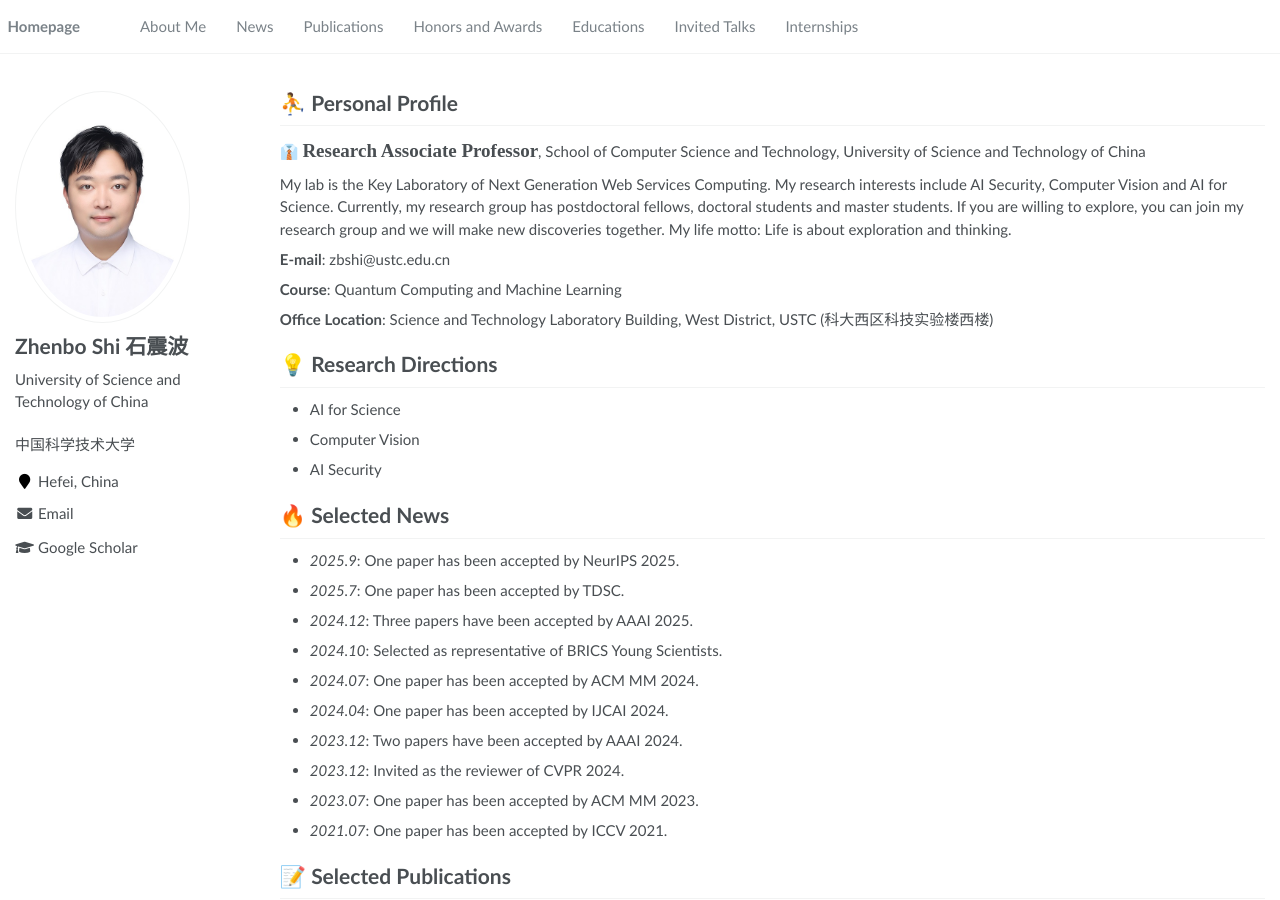
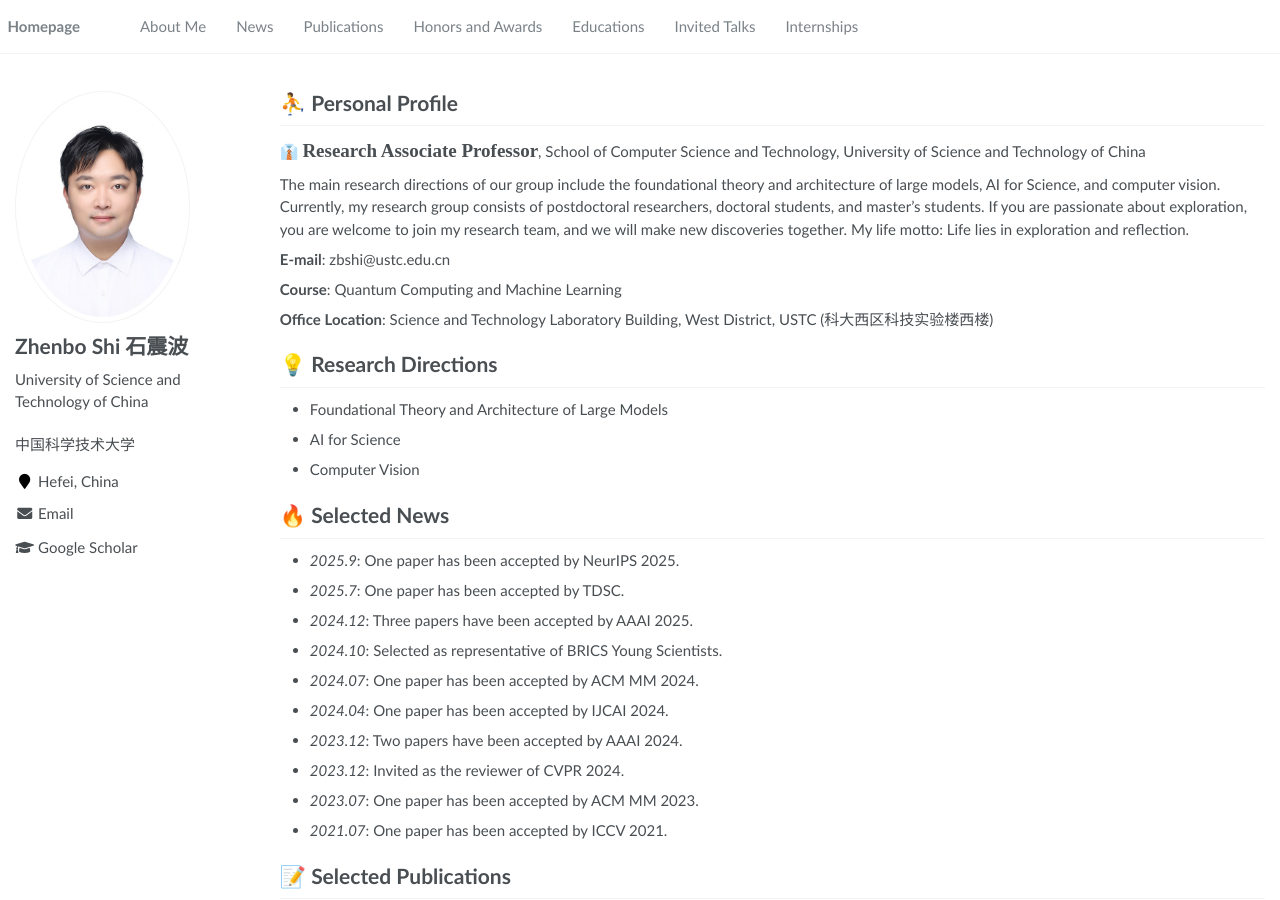
Before and after one commit to shizhenbo/shizhenbo.github.io, a Jekyll site: the page built from _pages/about.md, in a window 1280 px wide and 900 px high. Built offline with Jekyll 4.4.1, drawn with Linux system fonts in a browser that asks for light colours; some of the changed text lies outside the part shown.

Commit message:
Update about.md

```diff
--- a/_pages/about.md
+++ b/_pages/about.md
@@ -14,11 +14,10 @@ redirect_from:
 # ⛹️ Personal Profile
 👔 <span style="font-family: 'Times New Roman', serif; font-weight: bold; font-size: 19px;">Research Associate Professor</span>, School of Computer Science and Technology, University of Science and Technology of China
 
-My lab is the Key Laboratory of Next Generation Web Services Computing.
-My research interests include AI Security, Computer Vision and AI for Science.
-Currently, my research group has postdoctoral fellows, doctoral students and master students.
-If you are willing to explore, you can join my research group and we will make new discoveries together.
-My life motto: Life is about exploration and thinking.
+The main research directions of our group include the foundational theory and architecture of large models, AI for Science, and computer vision.
+Currently, my research group consists of postdoctoral researchers, doctoral students, and master’s students.
+If you are passionate about exploration, you are welcome to join my research team, and we will make new discoveries together.
+My life motto: Life lies in exploration and reflection.
 
 **E-mail**: zbshi@ustc.edu.cn
 
@@ -27,9 +26,9 @@ My life motto: Life is about exploration and thinking.
 **Office Location**: Science and Technology Laboratory Building, West District, USTC (科大西区科技实验楼西楼)
 
 # 💡 Research Directions
+- Foundational Theory and Architecture of Large Models
 - AI for Science
 - Computer Vision
-- AI Security
 
 
 # 🔥 Selected News
@@ -75,6 +74,15 @@ My life motto: Life is about exploration and thinking.
 - A Representative of the BRICS Young Scientists (One of 12 National Representatives).(金砖国家青年科学家代表)
 - Excellent Project Award of the Central Cyberspace Affairs Commission Innovation Program (1%).
 - Selected into the Xiaomi Young Talents Program.(小米青年学者)
+
+# 💡 Projects
+-  National Natural Science Foundation of China (T Department Comprehensive Research Special Project) (主持)
+-  CCF-Baidu Open Fund (主持)
+-  Youth Innovation Fund of University of Science and Technology of China (主持)
+-  Natural Science Foundation of Jiangsu Province (主持)
+-  Laboratory for Advanced Computing and Intelligence Engineering Fund (主持)
+-  Central Cyberspace Administration Innovation Plan Project (主持)
+-  ......
 
 
 # 💬 Invited Talks
```
Also changed, not shown: other parts of _pages/about.md (+1 -1 lines).
